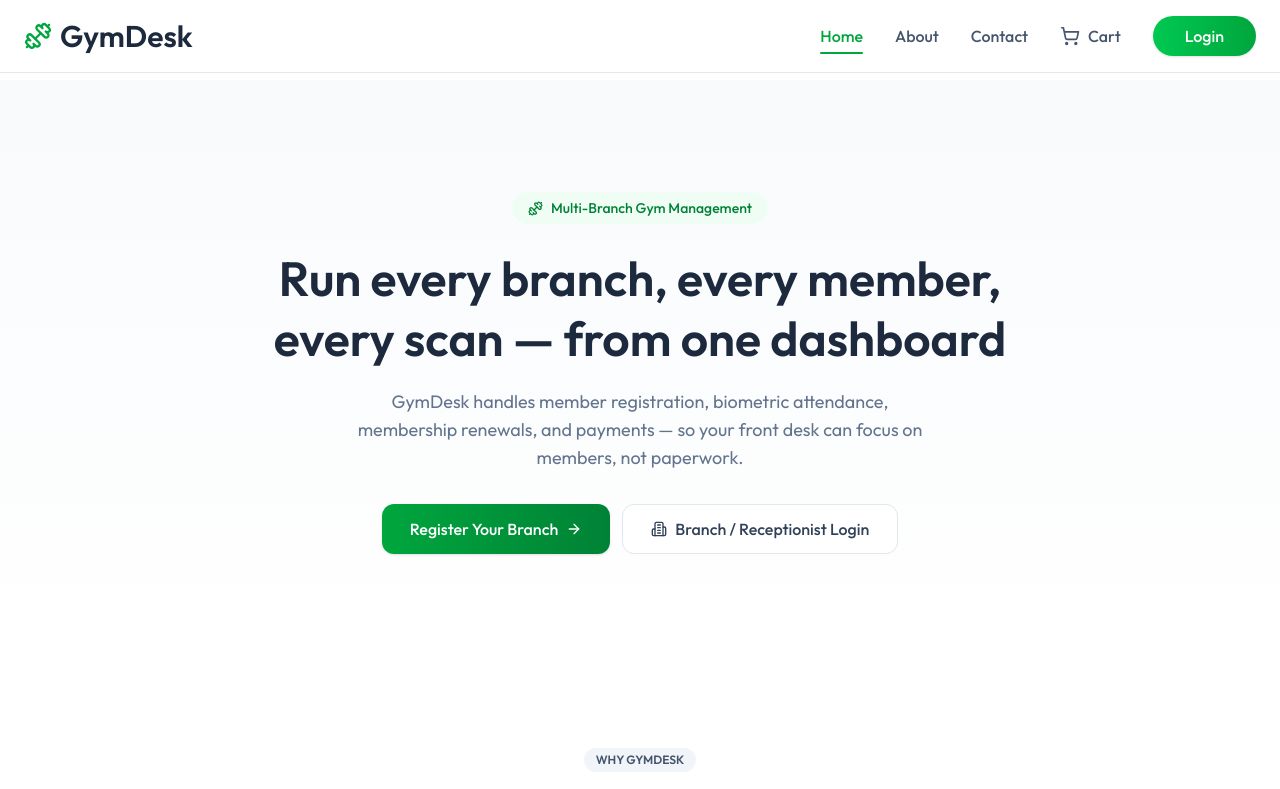
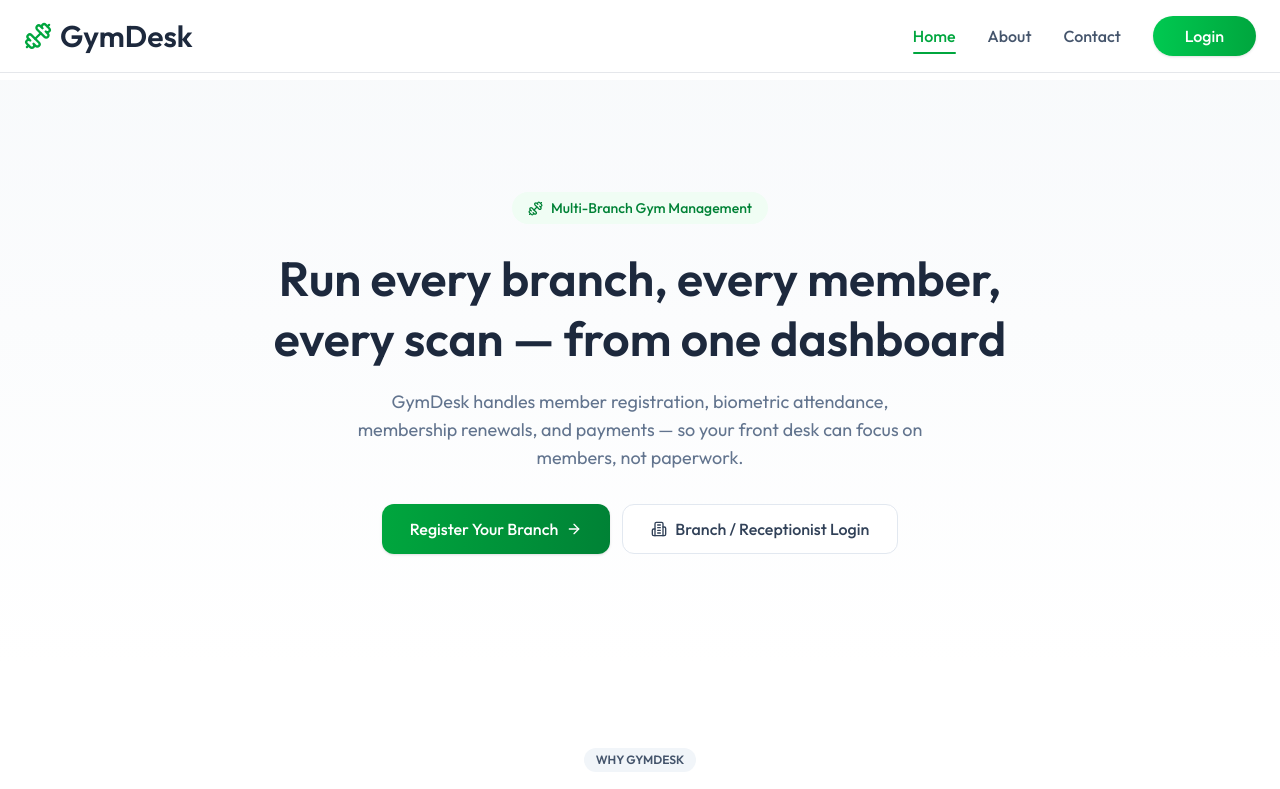
Before and after one commit to BuildMyWeb-Tech/GYM-Management-System, a Next.js app: page / in a window 1280 px wide. Shown: the top 789 px of the page. Built offline with nearby package versions, Linux system fonts and the light colour scheme; no server answers.

Commit message:
Remove Cart Page

```diff
--- a/components/Navbar.jsx
+++ b/components/Navbar.jsx
@@ -42,7 +42,7 @@ const Navbar = () => {
                             <Link href="/about" className="hover:text-green-600 transition-colors font-medium">About</Link>
                             <Link href="/contact" className="hover:text-green-600 transition-colors font-medium">Contact</Link>
 
-                            <Link href="/cart" className="relative flex items-center gap-2 text-slate-600 hover:text-green-600 transition-colors font-medium group">
+                            {/* <Link href="/cart" className="relative flex items-center gap-2 text-slate-600 hover:text-green-600 transition-colors font-medium group">
                                 <div className="relative">
                                     <ShoppingCart size={20} />
                                     {cartCount > 0 && (
@@ -52,7 +52,7 @@ const Navbar = () => {
                                     )}
                                 </div>
                                 Cart
-                            </Link>
+                            </Link> */}
 
                             {!user ? (
                                 <button onClick={openSignIn}
```
